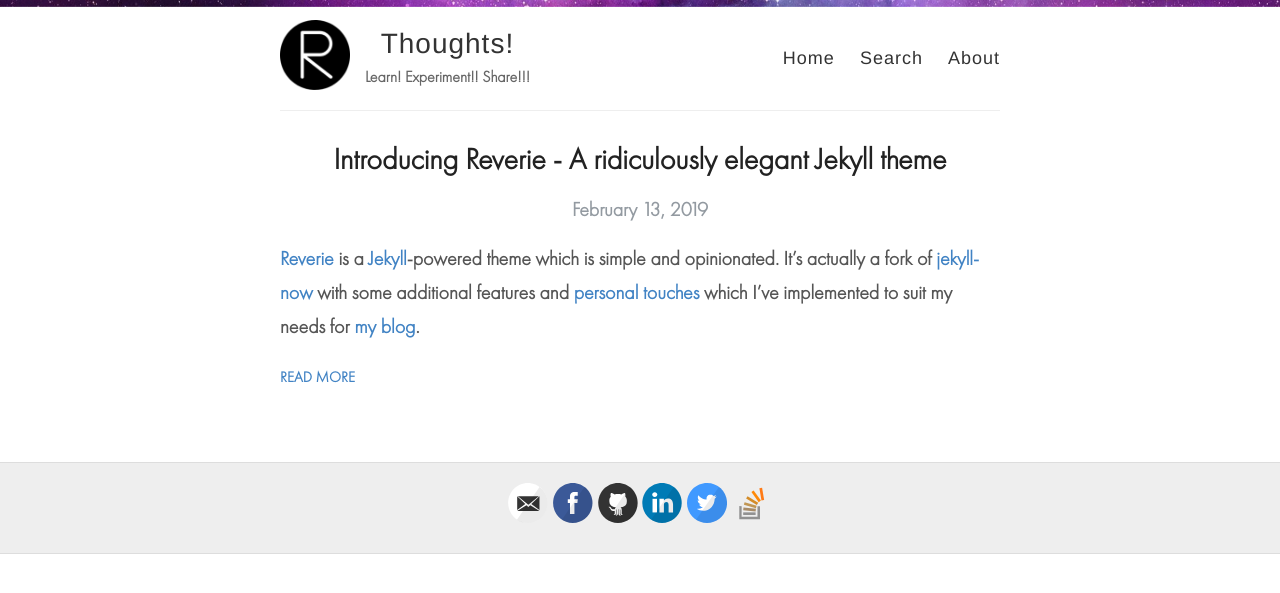
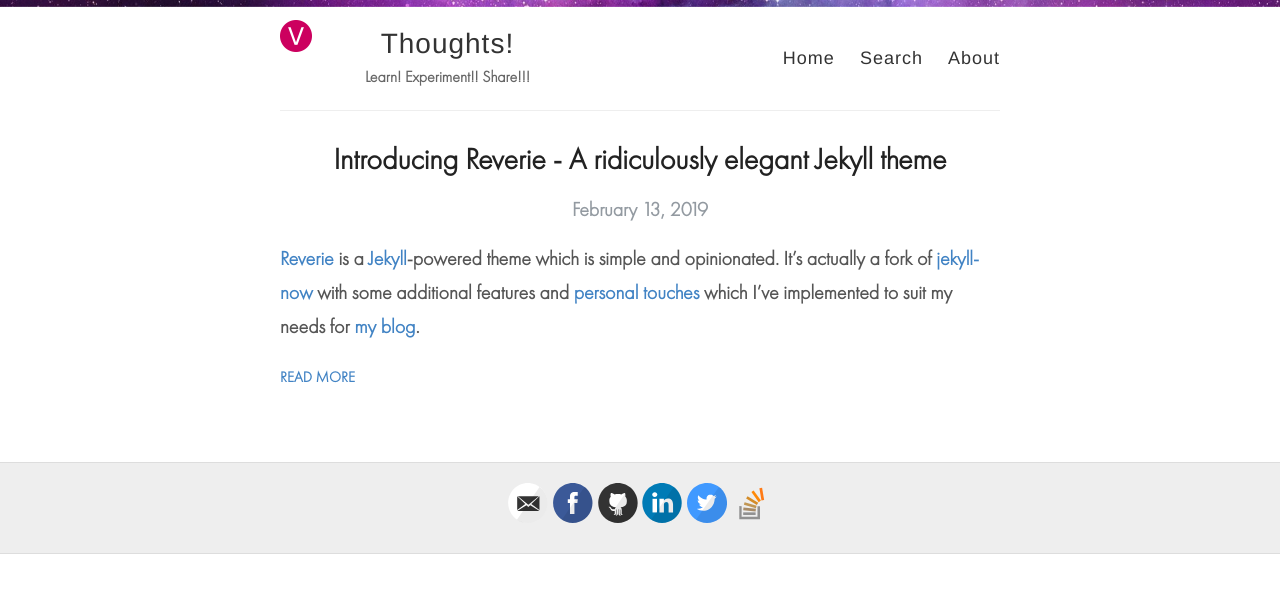
Before and after one commit to pentafox/myblog, a Jekyll site: the page built from index.html, in a window 1280 px wide. Shown: the top 593 px of the page. Built offline with Jekyll 4.4.1, drawn with Linux system fonts in a browser that asks for light colours.

Commit message:
Update _config.yml

```diff
--- a/_config.yml
+++ b/_config.yml
@@ -12,7 +12,7 @@ author: Vignesh Sankaran
 description: Learn! Experiment!! Share!!!
 
 # URL of your avatar or profile pic (you could use your GitHub profile pic)
-avatar: /images/reverie.png
+avatar: /images/favicon.png
 
 #
 # Flags below are optional
```
